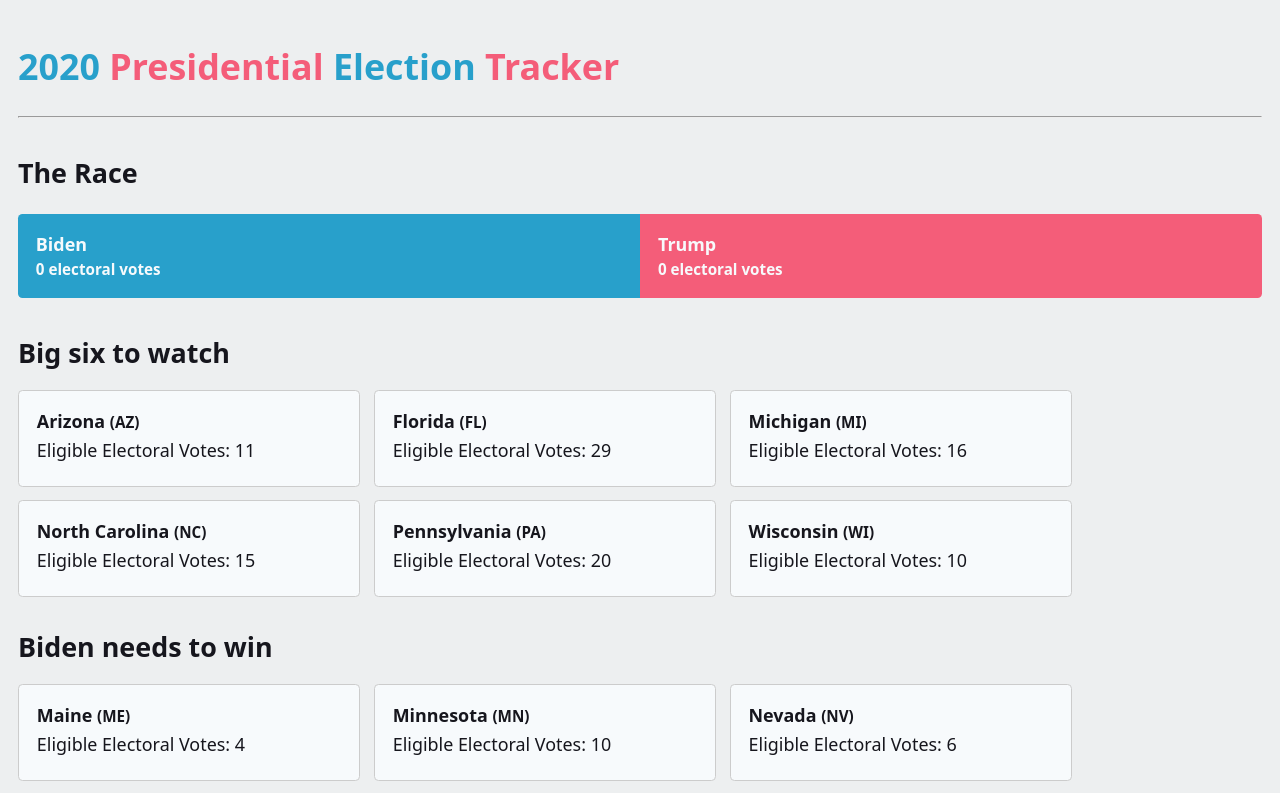
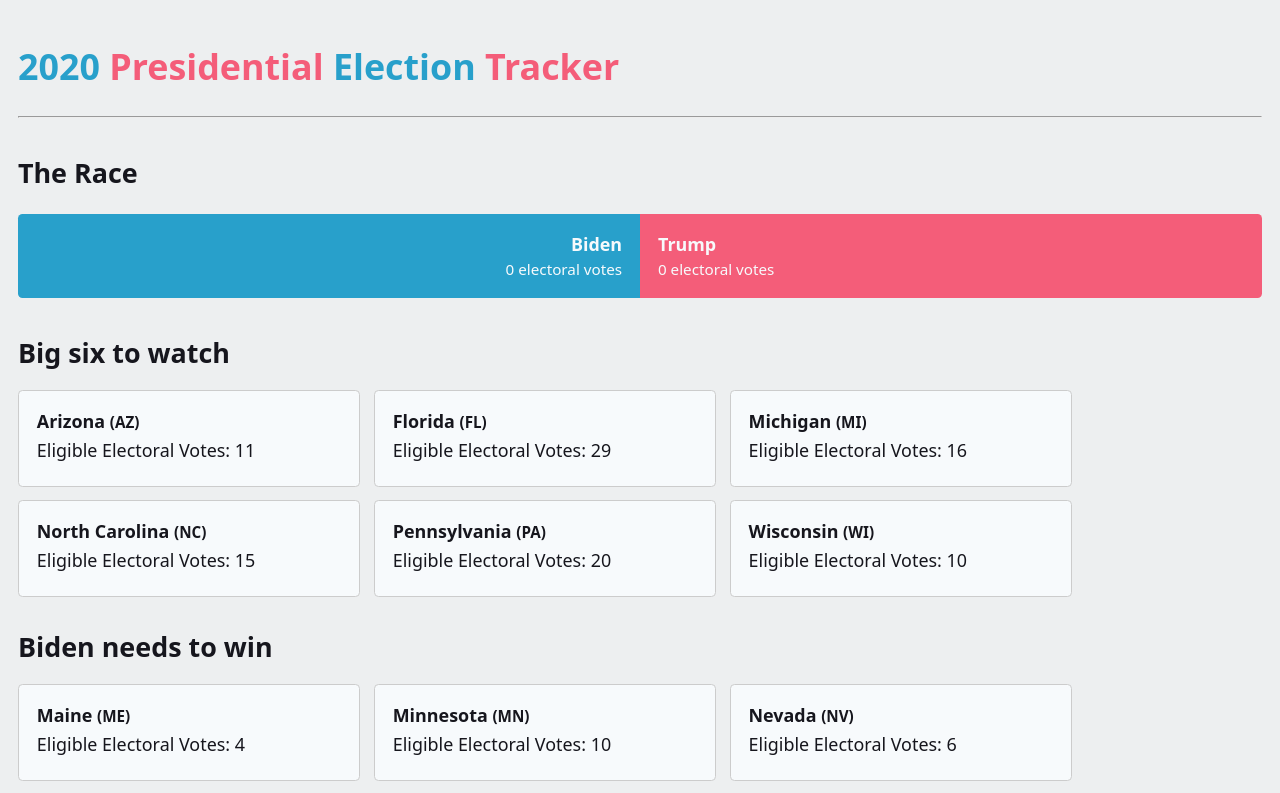
Before and after one commit to tbremer/proj-270, a Next.js app: page / in a window 1280 px wide. Shown: the top 793 px of the page. Built offline with nearby package versions, Linux system fonts and the light colour scheme.

Commit message:
electoral split

```diff
--- a/pages/index.tsx
+++ b/pages/index.tsx
@@ -24,20 +24,20 @@ function TheCount() {
         <div
           className="text-white bg-dem"
           style={{
-            fontWeight: 600,
             padding: '1rem',
             flex: 1,
             borderRadius: '.25rem',
             borderTopRightRadius: 0,
             borderBottomRightRadius: 0,
+            textAlign: 'right',
           }}
         >
-          Biden <p style={{ margin: 0, marginTop: '.125rem', fontSize: '.85rem' }}>0 electoral votes</p>
+          <p style={{ margin: 0, fontWeight: 600 }}>Biden</p>
+          <p style={{ margin: 0, marginTop: '.125rem', fontSize: '.85rem' }}>0 electoral votes</p>
         </div>
         <div
           className="text-white bg-rep"
           style={{
-            fontWeight: 600,
             padding: '1rem',
             flex: 1,
             borderRadius: '.25rem',
@@ -45,7 +45,8 @@ function TheCount() {
             borderBottomLeftRadius: 0,
           }}
         >
-          Trump <p style={{ margin: 0, marginTop: '.125rem', fontSize: '.85rem' }}>0 electoral votes</p>
+          <p style={{ margin: 0, fontWeight: 600 }}>Trump</p>
+          <p style={{ margin: 0, marginTop: '.125rem', fontSize: '.85rem' }}>0 electoral votes</p>
         </div>
       </div>
     </section>
```
